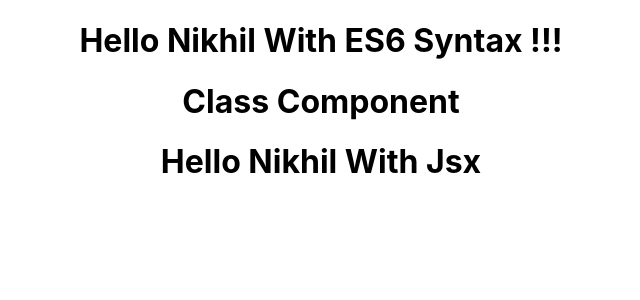
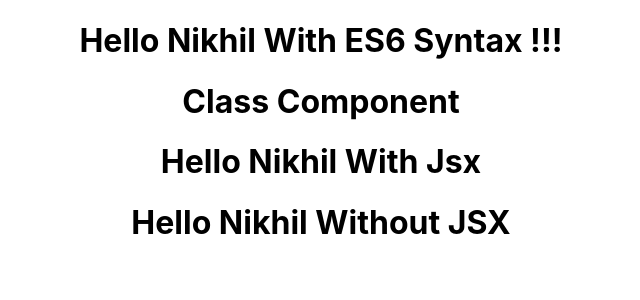
Before and after one commit to nikhilr1985/react, a React (Create React App) app: page / in a window 1280 px wide. Shown: the top 300 px of the page, without its empty margins (319-959 px from the left). Built offline with nearby package versions, Linux system fonts and the light colour scheme.

Commit message:
Functional component without JSX

```diff
--- a/src/App.js
+++ b/src/App.js
@@ -3,6 +3,7 @@ import './App.css';
 import Greet from "./components/Greet";
 import Welcome from "./components/Welcome";
 import Hello from "./components/Hello";
+import HelloWithoutJsx from './components/HelloWithoutJsx';
 
 function App() {
   return (
@@ -10,6 +11,7 @@ function App() {
       <Greet />
       <Welcome />
       <Hello />
+      <HelloWithoutJsx />
     </div>
   );
 }
--- /dev/null
+++ b/src/components/HelloWithoutJsx.js
@@ -0,0 +1,8 @@
+import React from 'react';
+
+const HelloWithoutJsx = () => {
+  return (
+    React.createElement("div", null, React.createElement('h1', null, "Hello Nikhil Without JSX"))
+  )
+}
+export default HelloWithoutJsx
```
